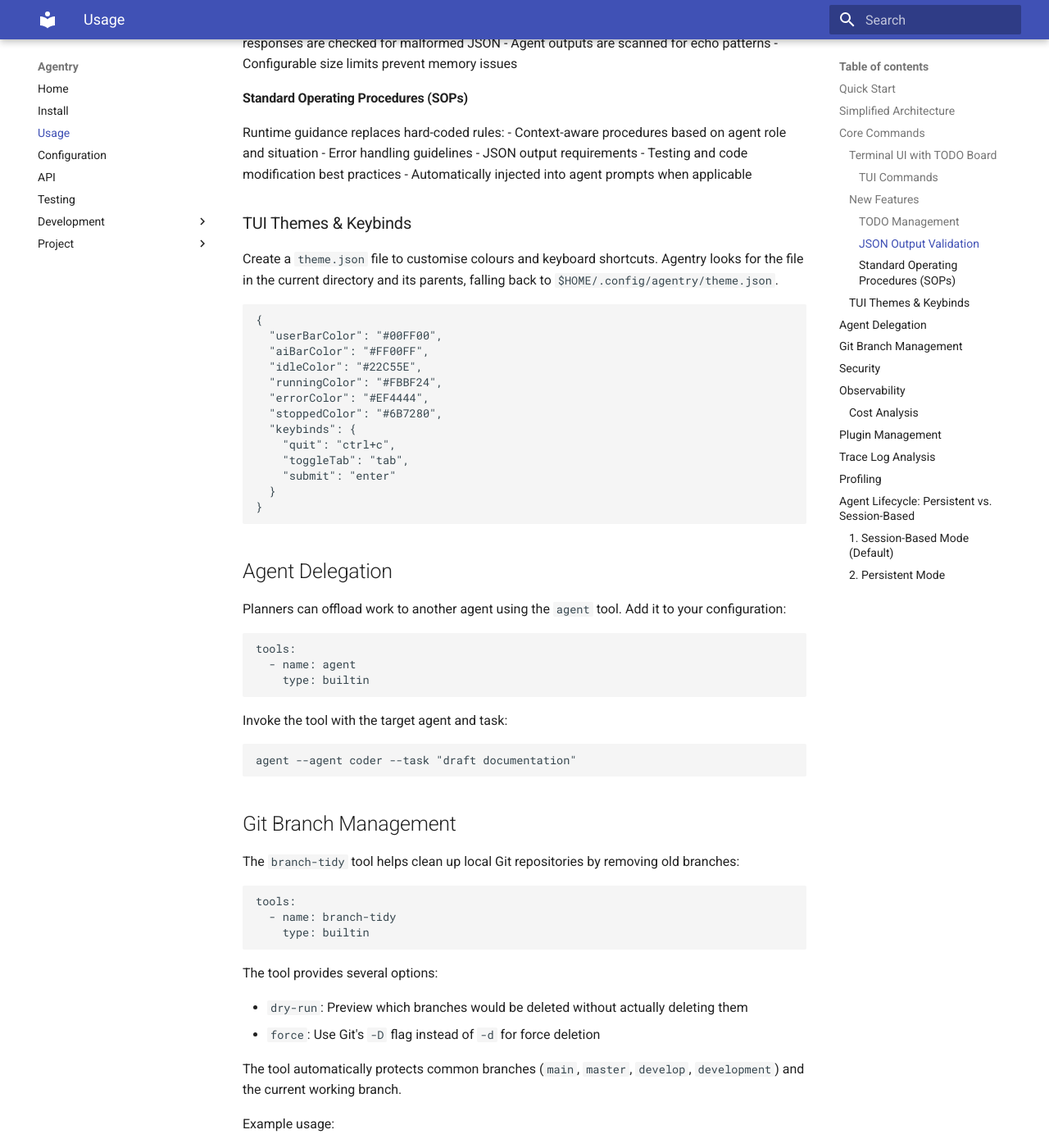
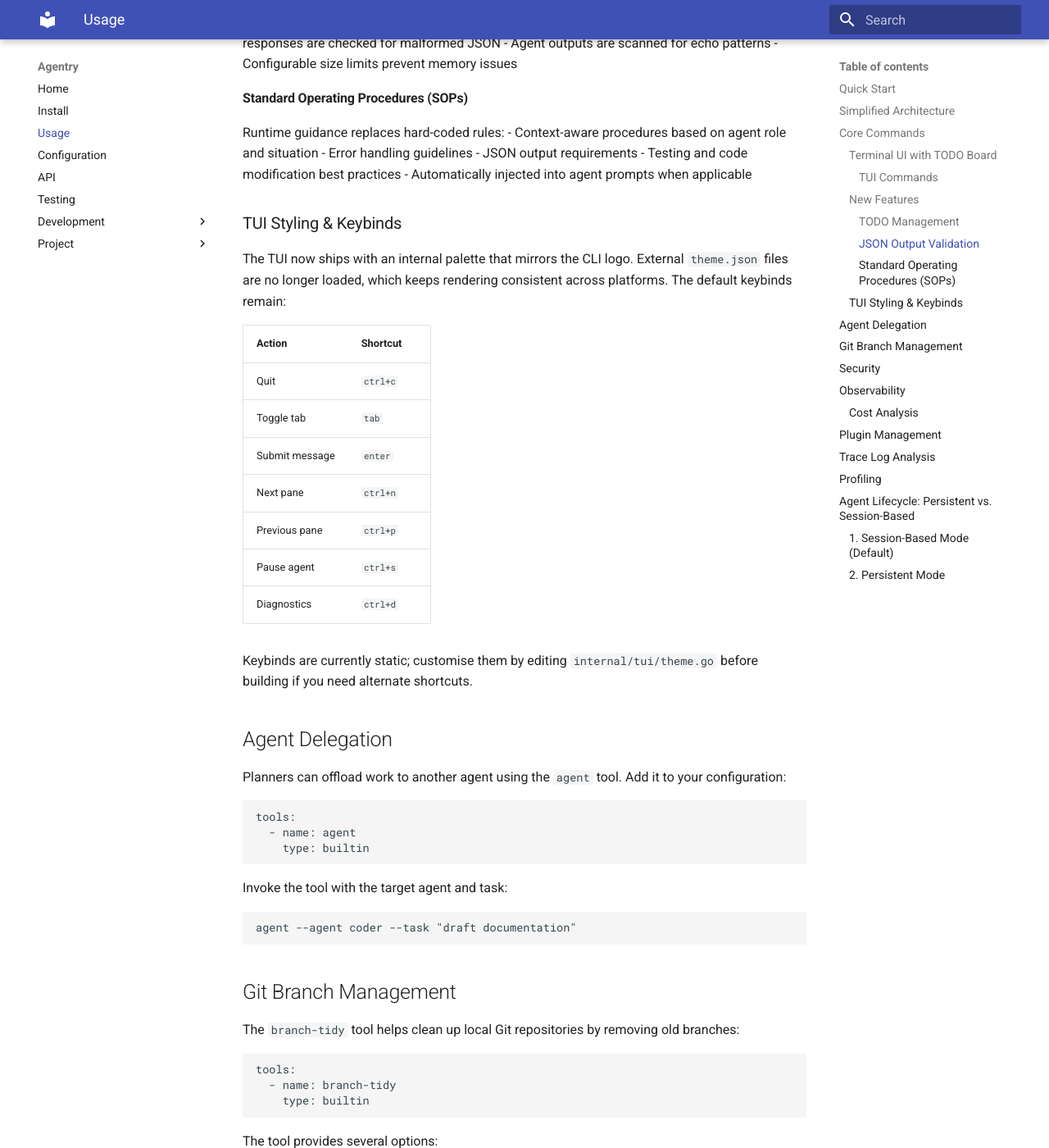
Before and after one commit to marcodenic/agentry, an MkDocs documentation site: the page built from docs/usage.md, in a window 1280 px wide and 1400 px high, scrolled down 2166 px. Shown: the whole window at 82% size. Built offline with MkDocs 1.6.1 and Material for MkDocs 9.7.7, drawn with Linux system fonts in a browser that asks for light colours.

````diff
--- a/docs/usage.md
+++ b/docs/usage.md
@@ -104,25 +104,24 @@ Runtime guidance replaces hard-coded rules:
 - Testing and code modification best practices
 - Automatically injected into agent prompts when applicable
 
-### TUI Themes & Keybinds
+### TUI Styling & Keybinds
 
-Create a `theme.json` file to customise colours and keyboard shortcuts. Agentry looks for the file in the current directory and its parents, falling back to `$HOME/.config/agentry/theme.json`.
+The TUI now ships with an internal palette that mirrors the CLI logo. External
+`theme.json` files are no longer loaded, which keeps rendering consistent across
+platforms. The default keybinds remain:
 
-```json
-{
-  "userBarColor": "#00FF00",
-  "aiBarColor": "#FF00FF",
-  "idleColor": "#22C55E",
-  "runningColor": "#FBBF24",
-  "errorColor": "#EF4444",
-  "stoppedColor": "#6B7280",
-  "keybinds": {
-    "quit": "ctrl+c",
-    "toggleTab": "tab",
-    "submit": "enter"
-  }
-}
-```
+| Action         | Shortcut |
+| -------------- | -------- |
+| Quit           | `ctrl+c` |
+| Toggle tab     | `tab`    |
+| Submit message | `enter`  |
+| Next pane      | `ctrl+n` |
+| Previous pane  | `ctrl+p` |
+| Pause agent    | `ctrl+s` |
+| Diagnostics    | `ctrl+d` |
+
+Keybinds are currently static; customise them by editing `internal/tui/theme.go`
+before building if you need alternate shortcuts.
 
 ## Agent Delegation
 
````
Also changed, not shown: docs/project/ISSUES.md (+1 -1 lines), docs/project/ROADMAP.md (+2 -2 lines), 4 other files.
